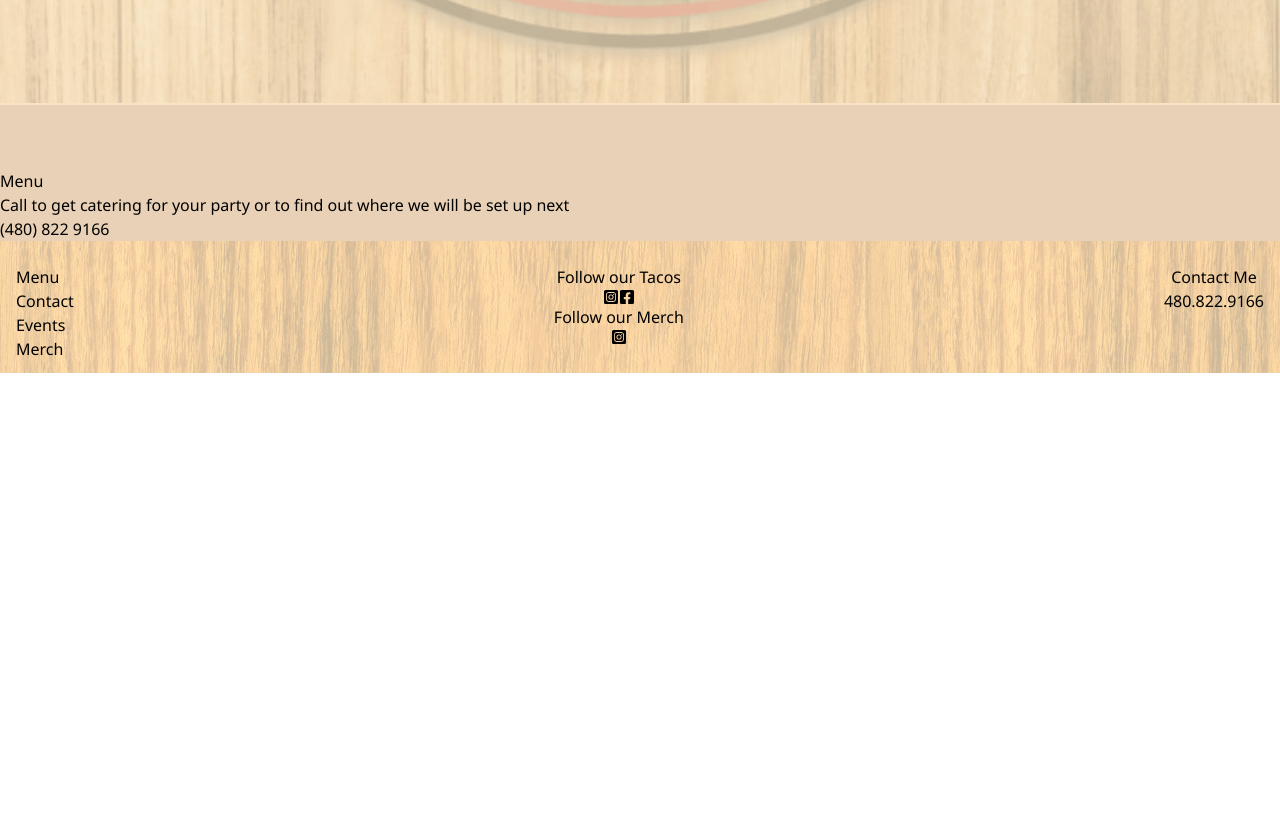
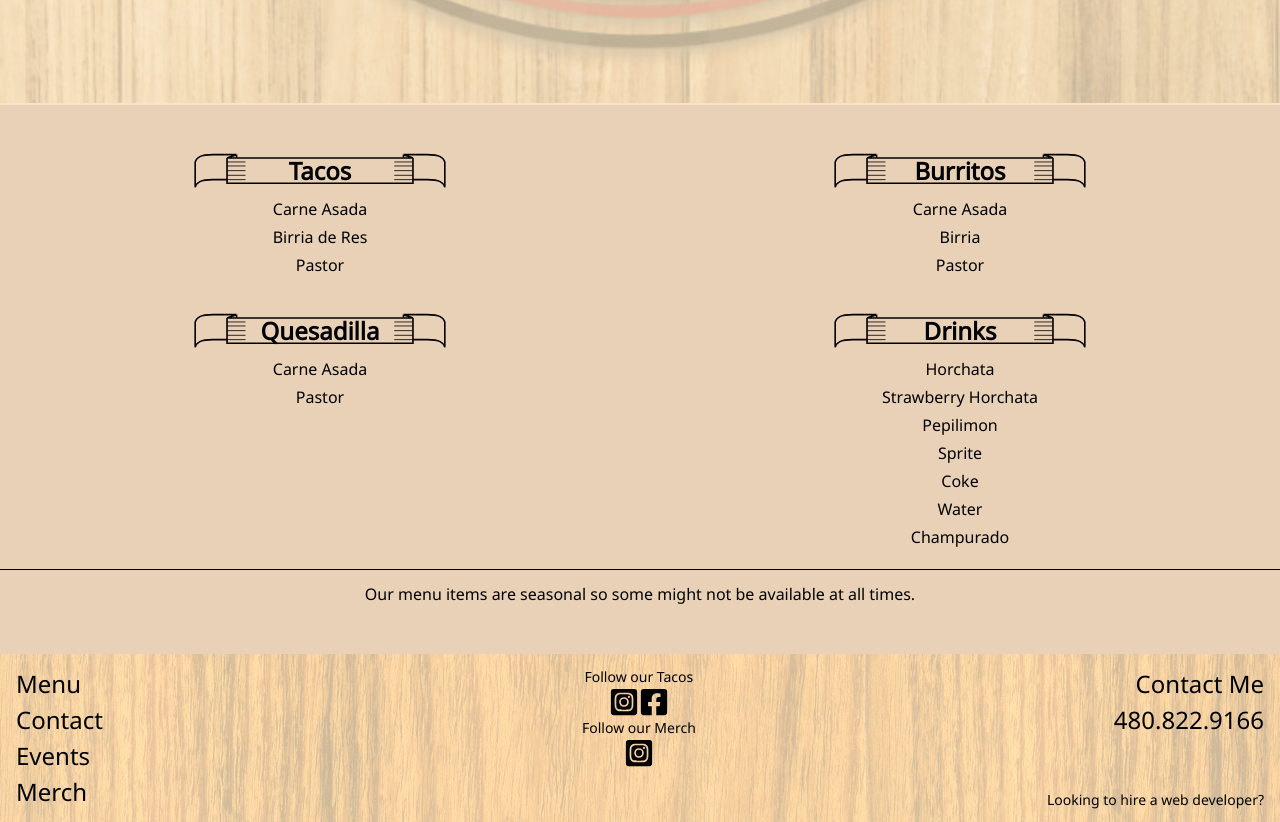
Before and after one commit to adrianbparra/tacos_el_rojo, a React (Create React App) app: page /menu in a window 1280 px wide. Shown: the part 1124-1946 px from the top of the page. Before the commit the page ends 1497 px from the top, so only its background shows below. Built offline with nearby package versions, Linux system fonts and the light colour scheme.

Commit message:
styled the menu component and fixed others for all screen sizes

```diff
--- a/src/App.js
+++ b/src/App.js
@@ -14,7 +14,7 @@ function App() {
   return (
     <Router>
       {/* container mx-auto px-10 max-w-screen-lg bg-orange-300 */}
-    <div className="container mx-auto bg-primary font-nono">
+    <div className="container mx-auto bg-primary font-nono min-w-min">
       <NavBar/>
       <Header/>
 
--- a/src/components/Footer.js
+++ b/src/components/Footer.js
@@ -13,31 +13,32 @@ const divImage = {
 function Footer () {
 
     return (
-        <div className="container flex justify-between px-4 pb-3 pt-6 bg-no-repeat bg-fill bg-opacity-75" style={divImage}>
-            <div className="flex flex-col">
-                <Link to="/menu">Menu</Link>
-                <Link to="/contact">Contact</Link>
-                <Link to="/events">Events</Link>
-                <Link to="/merch">Merch</Link>
+        <div className="container flex flex-col md:flex-row justify-between px-4 py-3 bg-no-repeat bg-fill bg-opacity-75 md:text-2xl " style={divImage}>
+            <div className="flex md:flex-col justify-between md:pr-32">
+                <Link to="/menu" className="hover:text-red-600">Menu</Link>
+                <Link to="/contact" className="hover:text-red-600">Contact</Link>
+                <Link to="/events" className="hover:text-red-600">Events</Link>
+                <Link to="/merch" className="hover:text-red-600">Merch</Link>
             </div>
 
             <div>
                 <div className="flex flex-col items-center">
-                    <span>Follow our Tacos</span>
+                    <span className="text-sm">Follow our Tacos</span>
                     <div className="flex">
-                        <a href="https://www.instagram.com/tacos_el_rojo_/" target="_blank" rel="noopener noreferrer" ><FaInstagramSquare /></a>
-                        <a href="https://www.facebook.com/tacos.e.rojo" rel="noopener noreferrer" ><FaFacebookSquare/></a>
+                        <a href="https://www.instagram.com/tacos_el_rojo_/" target="_blank" rel="noopener noreferrer" className="md:text-3xl  hover:text-red-600"><FaInstagramSquare /></a>
+                        <a href="https://www.facebook.com/tacos.e.rojo" rel="noopener noreferrer" className="md:text-3xl hover:text-red-600"><FaFacebookSquare/></a>
                     </div>
                 </div>
                 <div className="flex flex-col items-center">
-                    <span>Follow our Merch</span>
-                    <a href="https://www.instagram.com/shoptacoselrojo/" rel="noopener noreferrer" target="_blank"><FaInstagramSquare/></a>
+                    <span className="text-sm">Follow our Merch</span>
+                    <a href="https://www.instagram.com/shoptacoselrojo/" rel="noopener noreferrer" target="_blank" className="md:text-3xl hover:text-red-600"><FaInstagramSquare/></a>
                 </div>
             </div>
 
-            <div className="flex flex-col items-center">
+            <div className="flex flex-col items-center md:items-end">
                 <h3>Contact Me</h3>
-                <a href="tel:4808229166">480.822.9166</a>
+                <a className="hover:text-red-600" href="tel:4808229166">480.822.9166</a>
+                <a href="https://adrianbparra.com" rel="noopener noreferrer" target="_blank" className="text-sm mt-auto">Looking to hire a web developer?</a>
             </div>
 
             {/* <div>
--- a/src/components/Header.js
+++ b/src/components/Header.js
@@ -24,7 +24,7 @@ function Header(){
             return (
                 <div className="relative bg-no-repeat bg-contain" style={bgImage}>
                     <div className="absolute flex justify-center bg-orange-200 bg-opacity-75 inset-0">
-                        {location.pathname === "/" && <p className="self-end text-center text-xl md:text-3xl font-lobster">Catering and Taco Shop located in Arizona</p>}
+                        {location.pathname === "/" && <p className="self-end text-center text-xl md:text-3xl font-lobster lg:text-5xl">Catering and Taco Shop located in Arizona</p>}
                     </div>
 
                 </div>
@@ -39,7 +39,7 @@ function Header(){
                     {/* p-32 md:p-20 font-lobster text-7xl sm:text-5xl */}
                 {location.pathname !== "/" && <h2 className="pb-6 sm:pb-12 font-lobster text-3xl text-center text-red-600 tracking-wider font-bold">{locName.toUpperCase()}</h2>}
                 {/* p-12 sm:text-3xl sm:p-16 text-center */}
-                {location.pathname !== "/" && <p className="pb-6 text-center text-xl font-bold">Call to get catering for your party or to find out where we will be set up next</p>}
+                {location.pathname !== "/" && <p className="pb-6 px-4 text-center text-lg font-bold">Call to get catering for your party or to find out where we will be set up next</p>}
                 {/* p-24 sm:p-12 text-3xl sm:text-4xl */}
                 {location.pathname !=="/" && <h2 className=" font-lobster text-3xl text-red-600">(480) 822 9166</h2>}
                 </div>
--- a/src/components/Menu.js
+++ b/src/components/Menu.js
@@ -1,18 +1,86 @@
 import React from "react"
+
+
+const BannerHeader = () =>{
+    return(
+        <svg style={{display:"inline-block" , position: "absolute",left:"50%", top:"1rem", transform:"translateX(-50%)"}} width="255" height="124" viewBox="0 0 155 76" fill="none" xmlns="http://www.w3.org/2000/svg">
+            <path d="M20.5225 3.04312L26.3652 1.00001M20.5225 3.04312L26.3652 3.04312M20.5225 3.04312L20.5225 15.0974L20.5225 16.3233M26.3652 1.00001L11.9551 1C9.39887 1 5.74719 1.20431 3.92135 2.22586C2.0955 3.24742 1.2431 4.26087 1 5.69915L1 21.0225C1.2431 19.5842 2.0955 18.5708 3.92135 17.5492C5.74719 16.5276 9.39887 16.3233 11.9551 16.3233L20.5225 16.3233M26.3652 1.00001L26.3652 3.04312M20.5225 16.3233L20.5225 18.5708L58.5 18.5708L134.478 18.5708L134.478 16.3233M26.3652 3.04312L58.5 3.04311L128.635 3.04313M134.478 3.04313L128.635 1.00002M134.478 3.04313L128.635 3.04313M134.478 3.04313L134.478 15.0975L134.478 16.3233M128.635 1.00002L143.045 0.999998C145.601 0.999998 149.253 1.20431 151.079 2.22586C152.905 3.24741 153.757 4.26086 154 5.69915L154 21.0225C153.757 19.5842 152.905 18.5707 151.079 17.5492C149.253 16.5276 145.601 16.3233 143.045 16.3233L134.478 16.3233M128.635 1.00002L128.635 3.04313" stroke="black"/>
+            <path d="M20.5225 16.3235L31.8427 16.3235" stroke="black" stroke-width="0.5"/>
+            <path d="M123 16.3235L134.32 16.3235" stroke="black" stroke-width="0.5"/>
+            <path d="M20.5225 13.6674L31.8427 13.6674" stroke="black" stroke-width="0.5"/>
+            <path d="M123 13.6674L134.32 13.6674" stroke="black" stroke-width="0.5"/>
+            <path d="M20.5225 10.807L31.8427 10.807" stroke="black" stroke-width="0.5"/>
+            <path d="M123 10.807L134.32 10.807" stroke="black" stroke-width="0.5"/>
+            <path d="M20.5225 7.94666L31.8427 7.94666" stroke="black" stroke-width="0.5"/>
+            <path d="M123 7.94666L134.32 7.94666" stroke="black" stroke-width="0.5"/>
+            <path d="M20.5225 5.49494L31.8427 5.49494" stroke="black" stroke-width="0.5"/>
+            <path d="M123 5.49494L134.32 5.49494" stroke="black" stroke-width="0.5"/>
+        </svg>
+
+    )
+}
 
 function Menu (){
     return(
-        <div className="pt-16">
-        <div>
-            <h1>Menu</h1>
-            <p>Call to get catering for your party or to find out where we will be set up next</p>
-            <h2>(480) 822 9166</h2>
-        </div>
+        <div className="py-8 grid grid-cols-1 text-center md:grid-cols-2">
 
 
-        <div>
+            <div className="p-4 relative">
 
-        </div>
+
+                <h2 className="pb-2 font-bold text-2xl">Tacos</h2>
+
+                <BannerHeader/>
+
+
+                <ul>
+                    <li className="pb-1">Carne Asada</li>
+                    <li className="pb-1">Birria de Res</li>
+                    <li className="pb-1">Pastor</li>
+                </ul>
+            </div>
+
+            <div className="p-4 relative">
+                <h2 className="pb-2 font-bold text-2xl">Burritos</h2>
+                <BannerHeader/>
+
+                <ul>
+                    <li className="pb-1">Carne Asada</li>
+                    <li className="pb-1">Birria</li>
+                    <li className="pb-1">Pastor</li>
+
+                </ul>
+
+            </div>
+            <div className="p-4 relative">
+                <h2 className="pb-2 font-bold text-2xl">Quesadilla</h2>
+                <BannerHeader/>
+
+                <ul>
+                    <li className="pb-1">Carne Asada</li>
+                    <li className="pb-1">Pastor</li>
+
+                </ul>
+            </div>
+
+            <div className="p-4 relative">
+                <h2 className="pb-2 font-bold text-2xl">Drinks</h2>
+                <BannerHeader/>
+                <ul>
+                    <li className="pb-1">Horchata</li>
+                    <li className="pb-1">Strawberry Horchata</li>
+                    <li className="pb-1">Pepilimon</li>
+                    <li className="pb-1">Sprite</li>
+                    <li className="pb-1">Coke</li>
+                    <li className="pb-1">Water</li>
+                    <li className="pb-1">Champurado</li>
+                </ul>
+            </div>
+
+            <div className="md:col-start-1 md:col-end-3 pb-4 border-t border-black pt-3">
+
+                <h1>Our menu items are seasonal so some might not be available at all times.</h1>
+            </div>
         </div>
     )
 }
--- a/src/components/Navbar.js
+++ b/src/components/Navbar.js
@@ -35,17 +35,17 @@ function NavBar() {
                     </Link>
                 </li>
                 <li className="px-2">
-                    <Link to="/menu">MENU</Link>
+                    <Link to="/menu" className="hover:text-black focus:text-black">MENU</Link>
 
                 </li>
                 <li className="px-2">
-                    <Link to="/contact">CONTACT</Link>
+                    <Link to="/contact" className="hover:text-black focus:text-black">CONTACT</Link>
                 </li>
                 <li className="px-2">
-                    <Link to="/events">EVENTS</Link>
+                    <Link to="/events" className="hover:text-black focus:text-black">EVENTS</Link>
                 </li>
                 <li className="px-2">
-                    <Link to="/merch">MERCH</Link>
+                    <Link to="/merch" className="hover:text-black focus:text-blackA">MERCH</Link>
                 </li>
             </ul>
         </nav>
```
Also changed, not shown: src/components/Home.js (+30 -41 lines), src/assets/main.css, tailwind.js.
